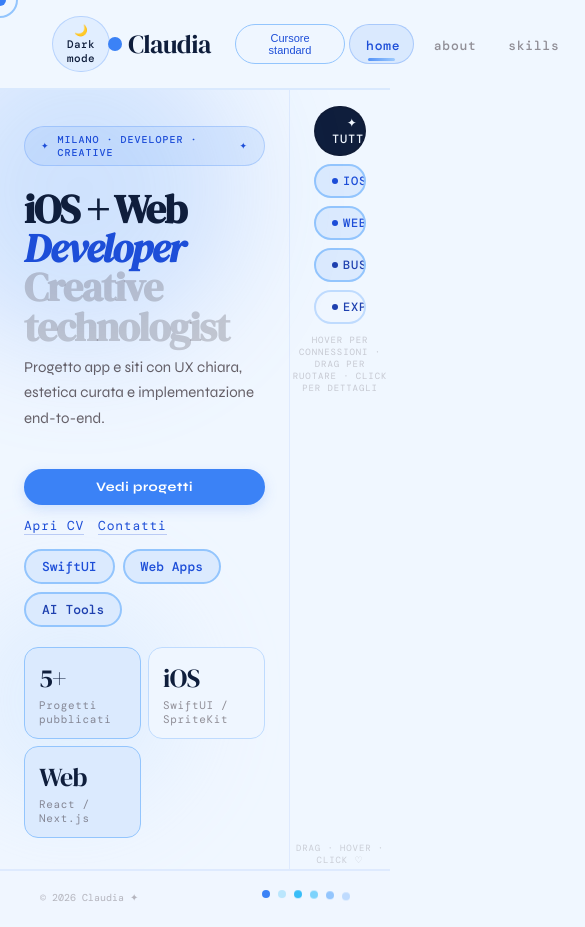
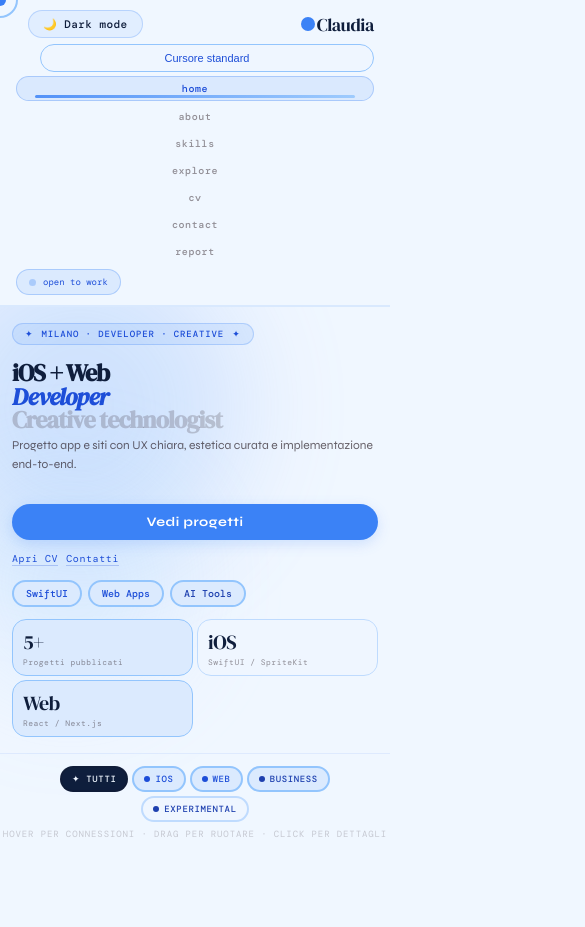
Before and after one commit to angeloazzzzurro/claudia-portfolio, a website: page public/index.html in a window 390 px wide. Shown: the top 927 px of the page, 585 px wide, since content can reach past the window. Drawn offline with nearby package versions, Linux system fonts and the light colour scheme.

Commit message:
feat(3): add responsive design for mobile and tablet devices

```diff
--- a/public/index.html
+++ b/public/index.html
@@ -634,6 +634,86 @@ footer{
 .cv-skill-cat{font-family:'DM Mono',monospace;font-size:10px;font-weight:700;letter-spacing:.08em;text-transform:uppercase;color:var(--ink);margin-bottom:4px;}
 .cv-link{display:inline-block;margin-top:6px;font-family:'DM Mono',monospace;font-size:11px;color:#1D4ED8;text-decoration:none;border-bottom:1px solid rgba(29,78,216,.25);}
 .cv-link:hover{color:#1E40AF;border-bottom-color:#1E40AF;}
+
+/* ══════════════════════════════
+   RESPONSIVE DESIGN
+══════════════════════════════ */
+@media (max-width: 1024px){
+  #s-home{ grid-template-columns:240px 1fr; }
+  .hero{ padding:28px 20px 24px; }
+  h1.ht{ font-size:clamp(32px,3.5vw,48px); }
+  .skills-grid{ grid-template-columns:repeat(2,1fr); }
+  .about-grid{ grid-template-columns:1fr; gap:32px; }
+}
+
+@media (max-width: 768px){
+  nav{ padding:12px 24px; flex-wrap:wrap; gap:8px; }
+  .logo{ font-size:20px; }
+  .navl{ gap:2px; flex-wrap:wrap; }
+  .nb{ font-size:11px; padding:6px 12px; }
+
+  #s-home{ grid-template-columns:1fr; height:auto; }
+  .hero{ grid-column:1; padding:24px 20px; border-right:none; border-bottom:1.5px solid rgba(59,130,246,.1); }
+  #sph-area{ grid-column:1; grid-row:2; min-height:360px; }
+
+  h1.ht{ font-size:clamp(28px,5vw,40px); }
+  .hero-sub{ font-size:13px; max-width:100%; }
+  .hero-right{ grid-template-columns:1fr 1fr; gap:6px; }
+
+  .card{ width:100px; height:72px; }
+  .cnm{ font-size:11px; }
+
+  .skills-grid{ grid-template-columns:1fr; }
+  .about-grid{ grid-template-columns:1fr; gap:24px; }
+  .contact-split{ grid-template-columns:1fr; gap:32px; }
+  .cv-skills-grid{ grid-template-columns:1fr; }
+
+  #spop{ width:280px; }
+  .sp-thumb{ height:120px; }
+
+  nav{ gap:6px; }
+  .av{ font-size:9px; padding:6px 12px; }
+}
+
+@media (max-width: 480px){
+  body{ font-size:14px; }
+  nav{ padding:10px 16px; }
+  .logo{ font-size:18px; gap:4px; }
+  .navl{ flex-direction:column; gap:4px; width:100%; }
+  .nb{ width:100%; text-align:center; font-size:10px; padding:5px 8px; }
+
+  .hero{ padding:16px 12px; }
+  h1.ht{ font-size:clamp(24px,6vw,32px); margin-bottom:4px; }
+  .hero-tag{ font-size:9px; padding:4px 12px; margin-bottom:16px; }
+  .hero-sub{ font-size:12px; line-height:1.6; margin-bottom:12px; }
+  .hero-links{ gap:8px; flex-wrap:wrap; }
+  .hero-links a{ font-size:10px; }
+  .chips{ gap:6px; }
+  .chip{ font-size:10px; padding:5px 12px; }
+  .hero-right{ gap:4px; margin-top:12px; }
+  .stat-pill{ padding:8px 10px; gap:1px; }
+  .stat-pill-n{ font-size:20px; }
+  .stat-pill-l{ font-size:8px; }
+
+  #filters{ gap:4px; padding:12px 12px 6px; }
+  .fb{ font-size:9px; padding:5px 10px; }
+
+  .card{ width:90px; height:64px; }
+  .ctg{ font-size:5px; }
+  .cnm{ font-size:10px; }
+
+  #spop{ width:240px; right:0; }
+  .sp-thumb{ height:100px; }
+  .sp-body{ padding:16px 18px 20px; }
+  .spn{ font-size:20px; }
+  .spd{ font-size:12px; }
+  .spc span{ font-size:10px; }
+
+  .cv-entry{ padding:12px 0; }
+  .cv-role{ font-size:13px; }
+  .cv-text{ font-size:12px; }
+}
+
 @media print{nav,footer,.no-print{display:none!important;}.sec{display:none!important;}#s-cv{display:block!important;}}
 </style>
 </head>
```
